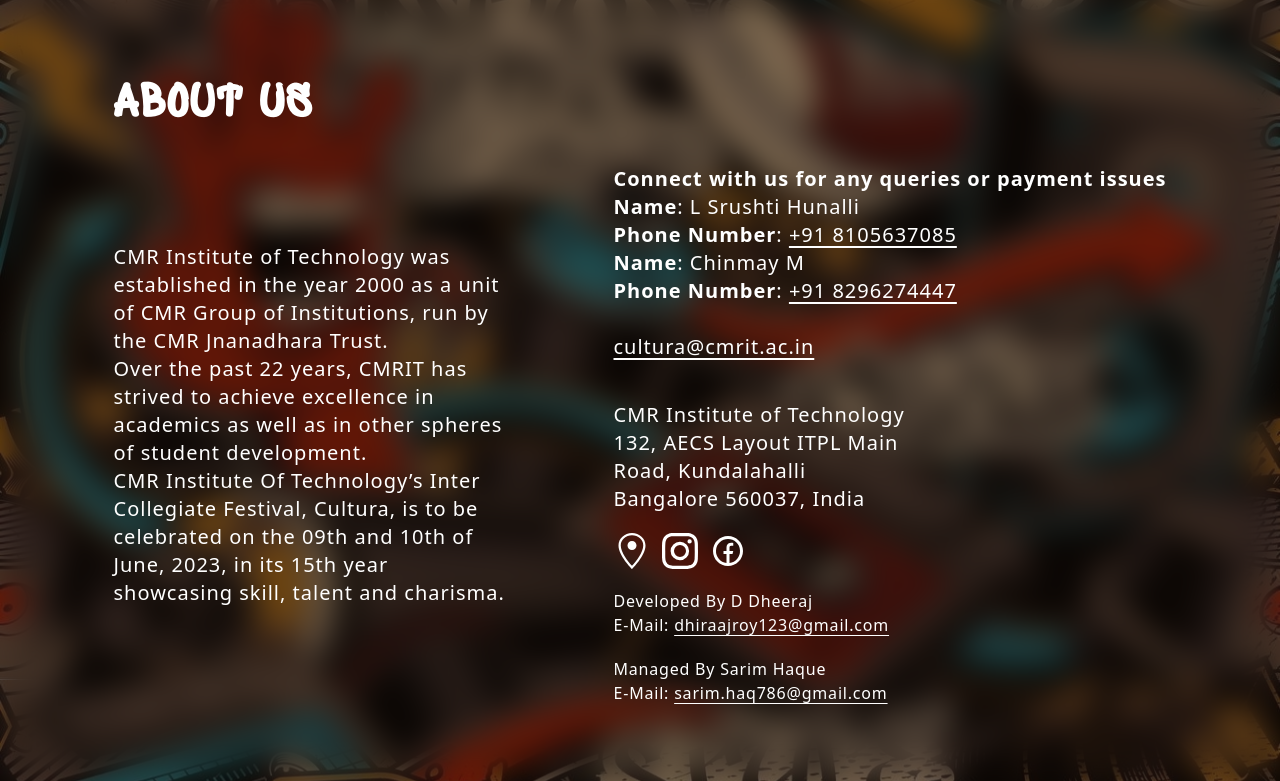
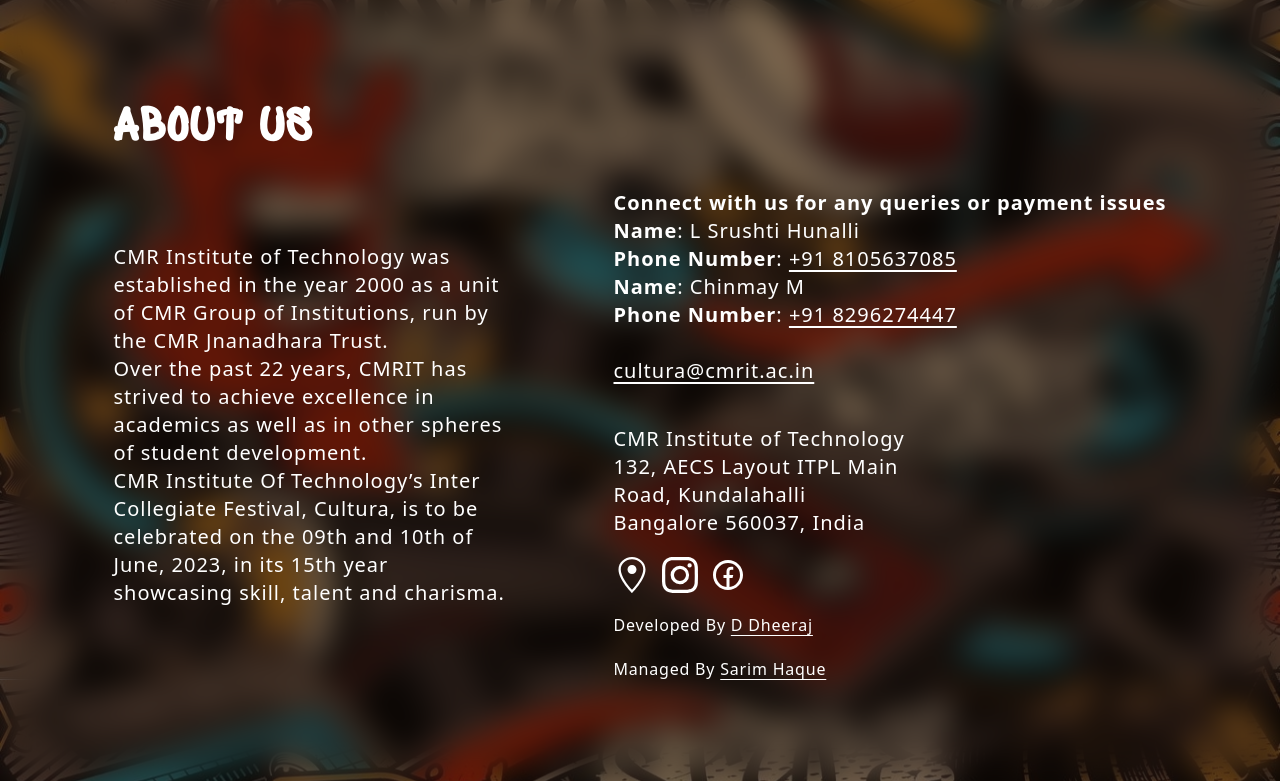
Before and after one commit to dheerajroy/cultura23, a Next.js app: page / in a window 1280 px wide. Shown: the part 3073-3854 px from the top of the page. Built offline with nearby package versions, Linux system fonts and the light colour scheme.

Commit message:
updated about us

```diff
--- a/components/AboutUsSection.jsx
+++ b/components/AboutUsSection.jsx
@@ -39,12 +39,10 @@
             <Link href="https://facebook.com/Cultura.cmrit"><RiFacebookCircleLine /></Link>
           </div>
           <div className='mt-5 font-sans [&>*]:font-sans'>
-            Developed By D Dheeraj<br />
-            E-Mail: <Link className='underline underline-offset-4' href="mailto:dhiraajroy123@gmail.com">dhiraajroy123@gmail.com</Link>
+            Developed By <Link className='underline underline-offset-4' href="mailto:dhiraajroy123@gmail.com">D Dheeraj</Link><br />
           </div>
           <div className='mt-5 font-sans [&>*]:font-sans'>
-            Managed By Sarim Haque<br />
-            E-Mail: <Link className='underline underline-offset-4' href="mailto:sarim.haq786@gmail.com">sarim.haq786@gmail.com</Link>
+            Managed By <Link className='underline underline-offset-4' href="mailto:sarim.haq786@gmail.com">Sarim Haque</Link><br />
           </div>
         </div>
       </div>
```
